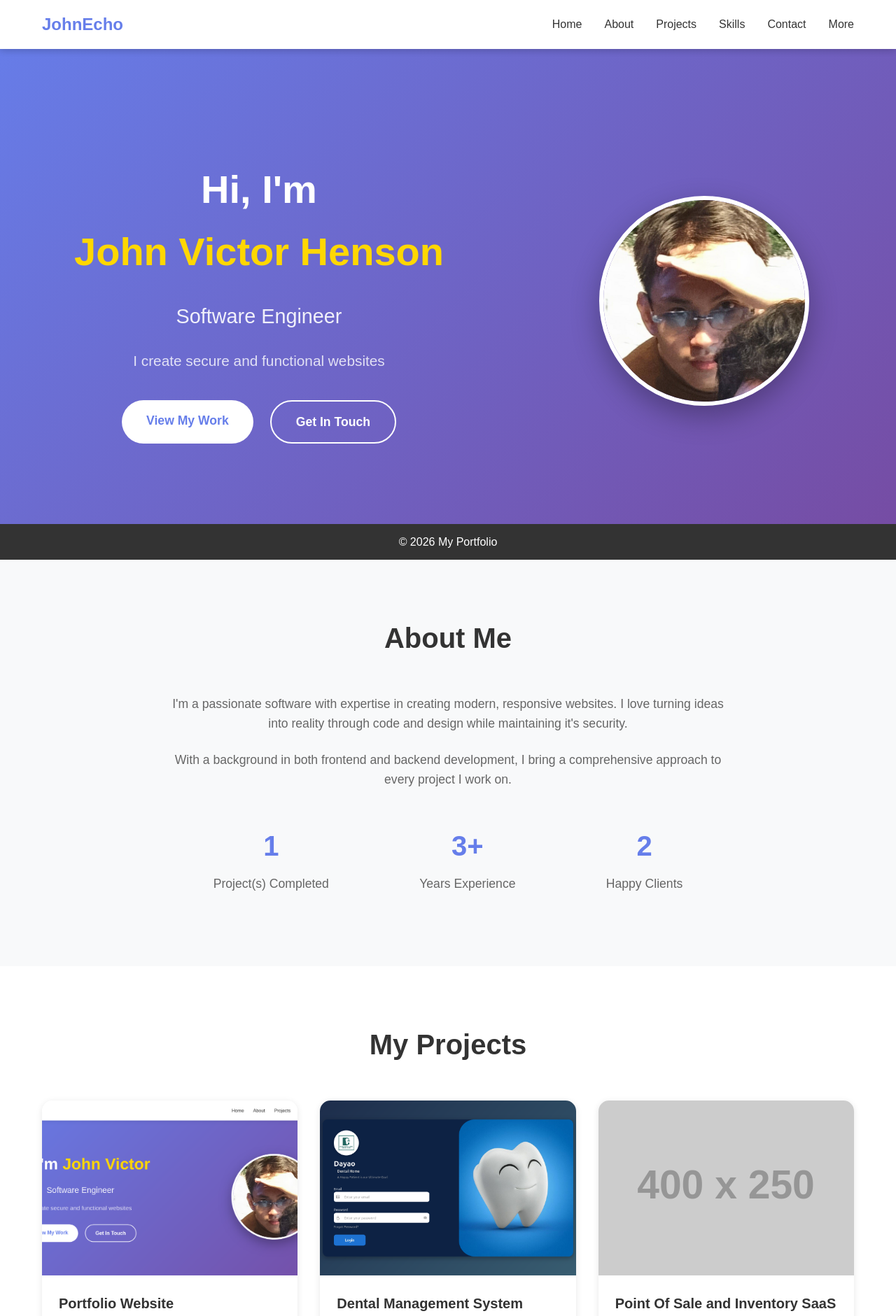
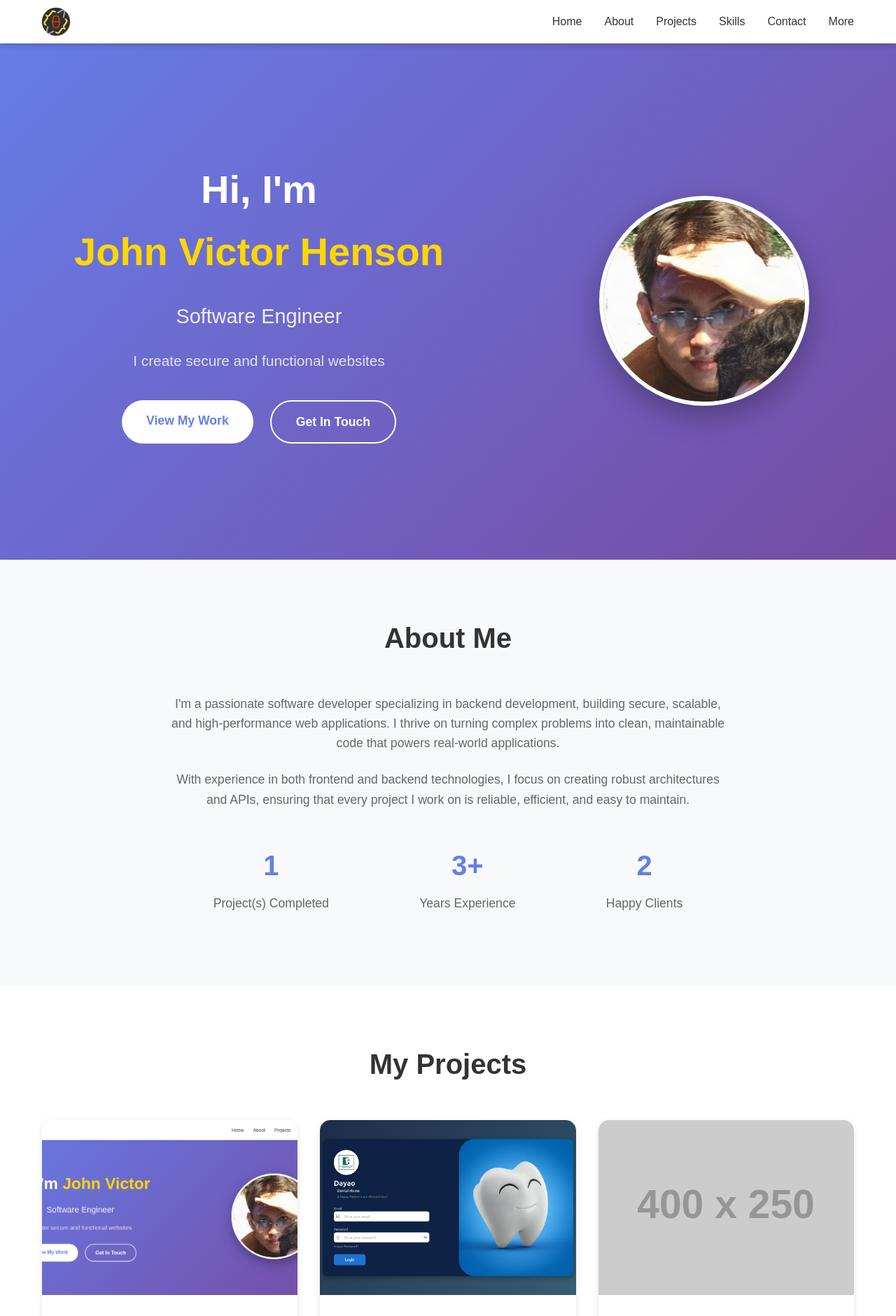
Before and after one commit to JohnExho/Portfolio, a Django app: page / in a window 1280 px wide. Shown: the top 1881 px of the page at 70% size. Run offline with Django 5.2, Linux system fonts and the light colour scheme; grey boxes labelled with a size stand in for pictures from a placeholder-image service; some libraries are stand-ins or nearby versions.

Commit message:
Refactor code structure for improved readability and maintainability

```diff
--- a/main/templates/index.html
+++ b/main/templates/index.html
@@ -1,6 +1,5 @@
 {% extends "base.html" %}
 {% load static %}
-{% block title %}Portfolio{% endblock %}
 {% block content %}
     <!-- Navigation -->
     {% include 'includes/navbar.html' %}
@@ -30,13 +29,14 @@
         <div class="about-content">
           <div class="about-text">
             <p>
-              I'm a passionate software  with expertise in creating modern,
-              responsive websites. I love turning ideas into reality through
-              code and design while maintaining it's security.
+              I'm a passionate software developer specializing in backend development, building secure,
+              scalable, and high-performance web applications. I thrive on turning complex problems into
+              clean, maintainable code that powers real-world applications.
             </p>
             <p>
-              With a background in both frontend and backend development, I
-              bring a comprehensive approach to every project I work on.
+              With experience in both frontend and backend technologies, I focus on creating
+              robust architectures and APIs, ensuring that every project I work on is reliable,
+              efficient, and easy to maintain.
             </p>
             <div class="about-stats">
               <div class="stat">
--- a/main/urls.py
+++ b/main/urls.py
@@ -2,6 +2,7 @@ from django.urls import path
 from . import views
 from .views import (
     HomeView,
+    MoreInfoView,
 )
 app_name = "main"
 
--- a/main/views.py
+++ b/main/views.py
@@ -1,9 +1,11 @@
 from django.shortcuts import render
 from django.views.generic import TemplateView
+from django.contrib.auth.mixins import LoginRequiredMixin
 
-# Create your views here.
 class HomeView(TemplateView):
     template_name = 'index.html'
 
-class MoreInfoView(TemplateView):
+
+class MoreInfoView(LoginRequiredMixin, TemplateView):
     template_name = 'more.html'
+    login_url = '/security/login/'  # optional but explicit is good
--- a/static/css/style.css
+++ b/static/css/style.css
@@ -20,6 +20,7 @@
 /* Smooth scroll behavior for mailto links */
 html {
     scroll-behavior: smooth;
+    height: 100%;
 }
 
 body {
@@ -27,12 +28,20 @@ body {
     line-height: 1.6;
     color: var(--text-color);
     overflow-x: hidden;
+    display: flex;
+    flex-direction: column;
+    min-height: 100vh;
 }
 
 .container {
     max-width: 1200px;
     margin: 0 auto;
     padding: 0 20px;
+}
+
+/* Make main expand to push footer to the bottom (sticky footer) */
+main {
+    flex: 1 0 auto;
 }
 
 /* Navigation */
@@ -59,6 +68,15 @@ body {
     font-size: 1.5rem;
     font-weight: bold;
     color: var(--primary-color);
+    display: flex;
+    align-items: center;
+    height: 30px;
+}
+
+.logo-image {
+    max-height: 40px;
+    width: auto;
+    object-fit: contain;
 }
 
 .nav-menu {
@@ -628,10 +646,10 @@ section {
     color: var(--white);
     text-align: center;
     padding: 0.8rem 0;
-    position: absolute;
+    /* position: absolute;
     bottom: 0;
     left: 0;
-    width: 100%;
+    width: 100%; */
 }
 
 /* Animations */
--- a/templates/base.html
+++ b/templates/base.html
@@ -6,8 +6,9 @@
     <meta charset="UTF-8">
     <meta name="viewport" content="width=device-width, initial-scale=1.0">
     <link rel="stylesheet" href="{% static 'css/style.css' %}">
-    <link rel="icon" type="image/png" href="{% static 'images/profile.jpg' %}">
-    <title>{% block title %}My Blog{% endblock %}</title>
+    <link rel="icon" type="image/png" href="{% static 'images/logo.png' %}">
+    <linK rel="stylesheet" href="https://cdnjs.cloudflare.com/ajax/libs/font-awesome/6.0.0-beta3/css/all.min.css">
+    <title>{% block title %}Johnecho{% endblock %}</title>
     {% block extra_head %}{% endblock %}
 </head>
     {% endblock%}
@@ -23,7 +24,6 @@
         <p>&copy; 2026 My Portfolio</p>
         </div>
     </footer>
-
     {% block scripts %}{% endblock %}
 </body>
 </html>
--- a/templates/includes/navbar.html
+++ b/templates/includes/navbar.html
@@ -1,6 +1,9 @@
+{% load static %}
 <nav class="navbar">
   <div class="nav-container">
-    <div class="logo">JohnEcho</div>
+    <div class="logo">
+      <img src="{% static 'images/logo.png' %}" alt="Logo" class="logo-image">
+    </div>
 
     <ul class="nav-menu">
       {% if request.resolver_match.url_name == 'more' %}
```
Also changed, not shown: static/images/logo.png (added).
